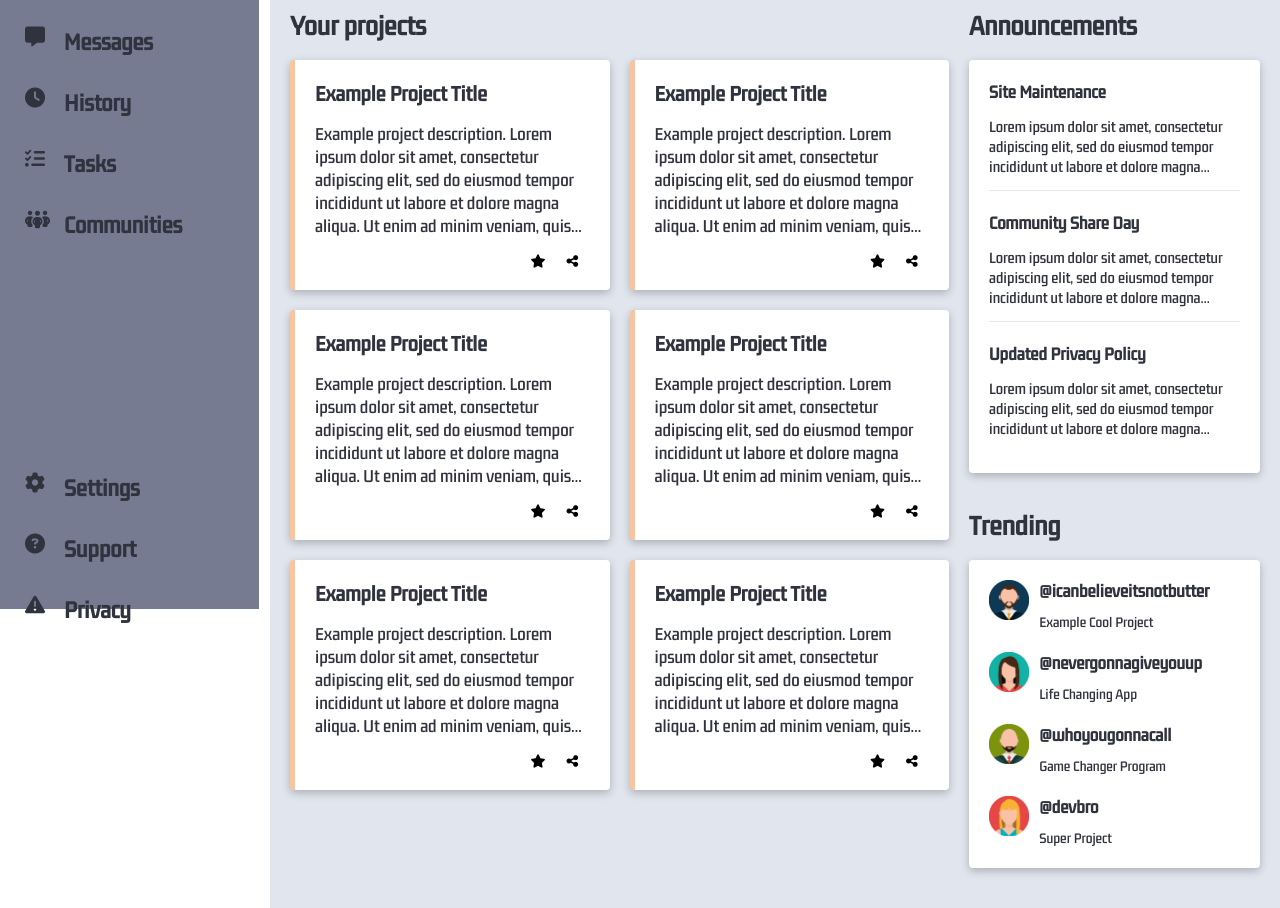
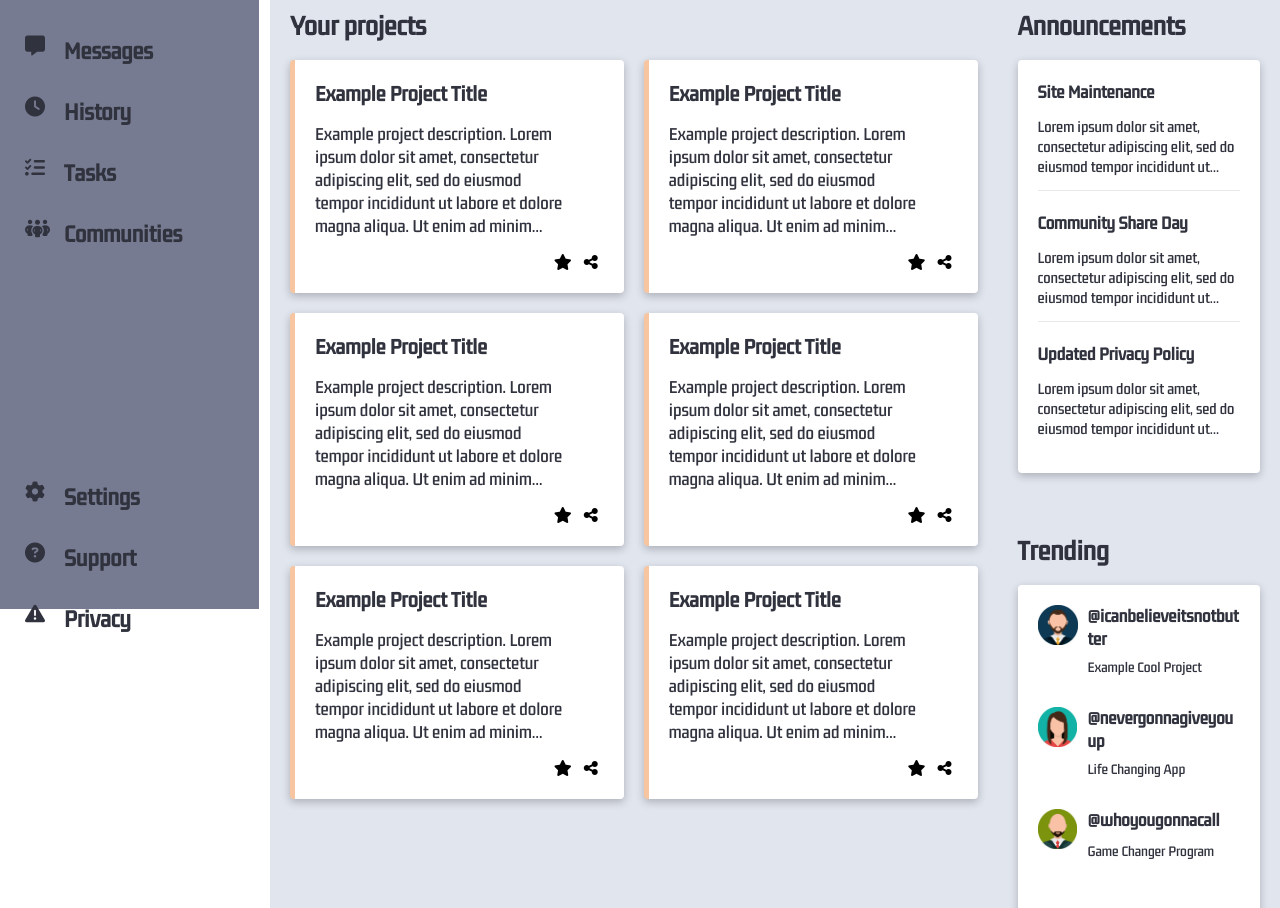
Before and after one commit to scottishkiwi/CSSGrid-dashboard, a plain HTML site: page index.html in a window 1280 px wide. Shown: the part 191-1099 px from the top of the page. Drawn offline with Linux system fonts and the light colour scheme; files whose address does not match are found by name.

Commit message:
add some responsive styling

```diff
--- a/styles/styles.scss
+++ b/styles/styles.scss
@@ -33,6 +33,7 @@ html{
         list-style: none;
     }
     body{
+        min-height: 100%;
         margin: 0;
         display: grid;
         grid-template: 170px 1fr/270px 1fr;
@@ -41,9 +42,9 @@ html{
         position: fixed;
         height: 100%;
         background-color: $sidebarColor;
-        grid-row: 1;
+        grid-row: 1/3;
         display: grid;
-        grid-template: 80px 1fr / 100%;
+        grid-template: 80px 1fr / 1fr;
         h1{
             padding: 0 10px 0 10px;
             font-size: 38px;
@@ -62,9 +63,10 @@ html{
         nav{
             height: calc(100vh - 90px);
             display: grid;
-            grid-template: 4fr 1fr / 100%;
+            grid-template: 4fr 1fr / 1fr;
         }
         ul{
+            margin-top: 25px;
             padding-left: 25px;
             li{
                 font-size:20px;
@@ -206,7 +208,7 @@ html{
                 border: none;
                 background-color: $otherColor;
                 cursor: pointer;
-                color: grey;
+                color: black;
                 font-size: 15px;
                 font-weight: bold;
                 &:hover{
@@ -217,22 +219,24 @@ html{
         }
     }
     #main-content{
-        grid-row: 2 / 6;
-        grid-column: 2 / 6;
+        grid-row: 2;
+        grid-column: 2;
         background-color: $mainColor;
         display: grid;
-        grid-template: 1fr 1fr/ 70% 1fr;
+        grid-template: 1fr 1fr / 3fr 1fr;
         padding: 10px 20px;
+        min-width: 0;
         h3{
             font-size: 23px;
             margin-top: 20px;
             margin-bottom: 15px;
         }
         .projects{
+            min-width: 0;
             grid-row: 1/3;
             ul{
                 display: grid;
-                grid-template: repeat(3, 1fr) / 50% 50% ;
+                grid-template: repeat(3, 1fr) / 1fr 1fr ;
                 padding: 0;
                 gap: 20px;
                 padding-right: 40px;
@@ -242,6 +246,7 @@ html{
                     border-left: 5px $otherColor solid;
                     border-radius: 4px;
                     @include boxShadow;
+                    min-width: 0;
                     .project-title{
                         font-size: 18px;
                         font-weight: bold;
@@ -249,14 +254,17 @@ html{
                     p{
                         font-size: 15px;
                         @include elipseText(5);
+                        padding-right: 30px;
                     }
                     .project-action-buttons{
                         display: grid;
-                        grid-template: 1fr / repeat(8, 1fr);
+                        grid-template: 1fr / 8fr 1fr;
                         button{
+                            font-size: 16px;
                             background: none;
                             border: none;
                             cursor: pointer;
+                            min-width: 0;
                             &:hover{
                                 color: grey;
                             }
@@ -272,6 +280,7 @@ html{
             }
         }
         .announcements, .trending {
+            min-width: 0;
             ul{
                 display: grid;
                 padding: 10px 0;
@@ -298,27 +307,36 @@ html{
                 }
             }
         }
-        .trending ul{
+        .trending{
+            min-width: 0;
+            ul{
                 grid-template: repeat(4, 1fr) / 1fr;
+                padding-bottom: 20px;
                 li{
-                margin: 10px 20px;
+                    margin: 10px 20px 0;
+                    min-width: 0;
                     a{
                         display: grid;
-                    grid-template:  1fr 1fr/ 20% 80%;
+                        grid-template:  1fr 1fr/ 1fr 4fr;
                         img{
                             grid-row: 1/3;
                             height: 40px;
+                            padding-right: 10px;
                         }
                     }
                     span.trending-account{
                         font-size: 15px;
                         font-weight:600;
+                        word-wrap: break-word;
+                        min-width: 0;
                     }
                     span.trending-project{
                         font-size: 12px;
                         margin-top: 7px;
+                        min-width: 0;
                     }
                 }
             }
         }
     }
+}
```
Also changed, not shown: styles/styles.css, 1 other file. Lines whose indentation alone changed are shown as unchanged.
